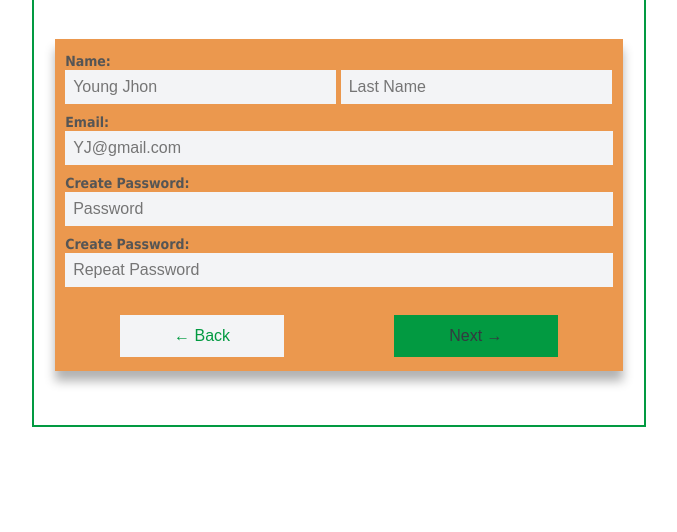
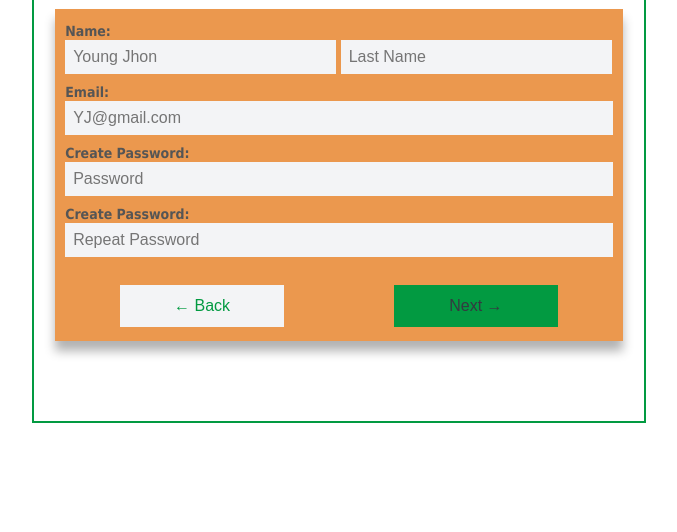
Before and after one commit to ben6123/w-Udemy, a plain HTML site: page multipage form/2nd/index.html in a window 1280 px wide. Shown: the part 268-800 px from the top of the page, without its empty margins (301-978 px from the left). Drawn offline with Linux system fonts and the light colour scheme.

Commit message:
reduced margin

```diff
--- a/multipage form/2nd/styles.css
+++ b/multipage form/2nd/styles.css
@@ -19,7 +19,7 @@ body {
 }
 
 .main {
-  padding-top: 10rem;
+  padding-top: 7rem;
   height: 100vh;
   width: 100%;
   /* background-image:linear-gradient(to right,rgba(40, 39, 39, 0.823),rgba(40, 39, 39, 0.066)), url("tyler-franta-iusJ25iYu1c-unsplash.jpg");
@@ -73,6 +73,7 @@ body {
 .form {
   padding: 1.4rem 1rem 1.4rem;
   width: 93%;
+  /* height: 30rem; */
   margin: 0 auto;
   background-color: #eb984e;
   box-shadow: 0 1rem 1rem rgba(0, 0, 0, 0.304);
```
